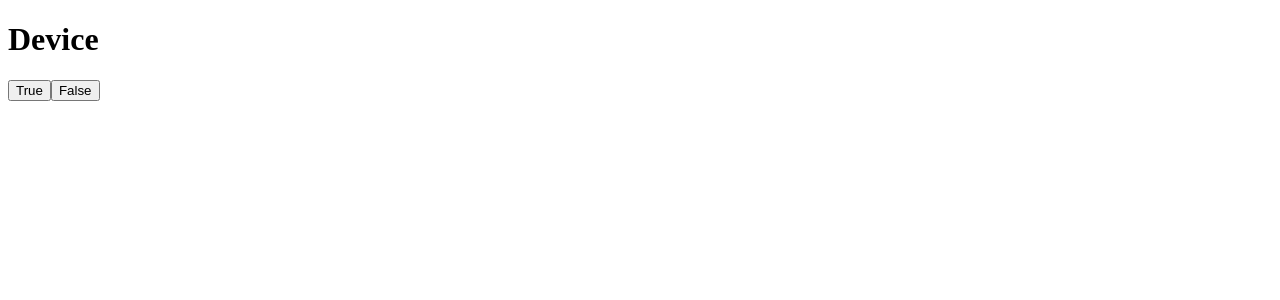
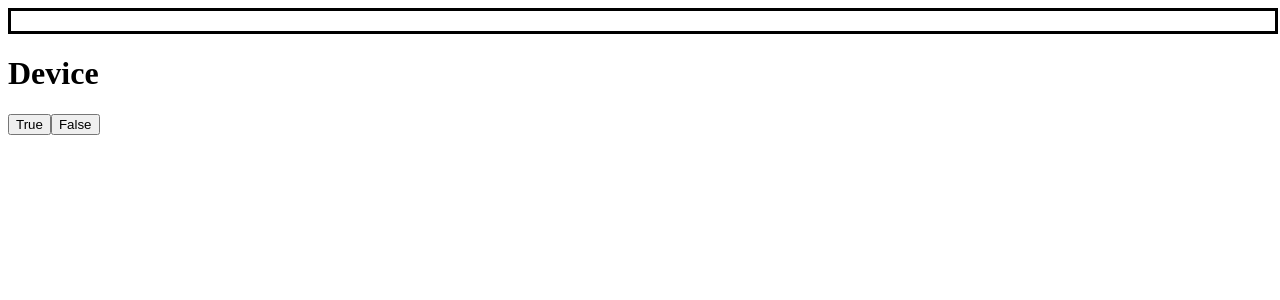
Before and after one commit to felixbouveret/hackathon-2020, a Nuxt app: page / in a window 1280 px wide. Shown: the top 300 px of the page. Built offline with nearby package versions, Linux system fonts and the light colour scheme.

Commit message:
add progress bar component

```diff
--- /dev/null
+++ b/components/progressBar.vue
@@ -0,0 +1,42 @@
+<template>
+  <div class="progress-bar">
+    <span :style="width"></span>
+  </div>
+</template>
+
+<script>
+export default {
+  name: 'progressBar',
+  props: {
+    max: {
+      type: Number,
+      required: true
+    },
+    current: {
+      type: Number,
+      required: true
+    }
+  },
+  computed: {
+    width() {
+      return `width: ${(this.current / this.max) * 100}%`
+    }
+  }
+}
+</script>
+
+<style lang="scss">
+.progress-bar {
+  height: 20px;
+  width: 100%;
+  border: solid 3px black;
+}
+
+.progress-bar span {
+  display: block;
+  height: 20px;
+  width: 0%;
+  background-color: black;
+  transition: 0.2s;
+}
+</style>
--- a/components/steps/device.vue
+++ b/components/steps/device.vue
@@ -14,17 +14,13 @@
 
 <script>
 export default {
-  name: "device",
+  name: 'device',
   methods: {
-    submitStep (payload) {
-      console.log(payload);
-
+    submitStep(payload) {
       this.$emit('nextStep', payload.target.value)
     }
   }
 }
 </script>
 
-<style lang="scss">
-
-</style>
+<style lang="scss"></style>
--- a/components/steps/noDevice.vue
+++ b/components/steps/noDevice.vue
@@ -6,10 +6,8 @@
 
 <script>
 export default {
-  name: "noDevice"
+  name: 'noDevice'
 }
 </script>
 
-<style lang="scss">
-
-</style>
+<style lang="scss"></style>
--- a/pages/index.vue
+++ b/pages/index.vue
@@ -1,12 +1,20 @@
 <template>
-  <component :is="currentStep" @nextStep="goToNextStep" />
+  <div>
+    <progress-bar :max="maxStepNumber" :current="currentStepNumber" />
+    <component :is="currentStep" @nextStep="goToNextStep" />
+  </div>
 </template>
 
 <script>
+import progressBar from '../components/progressBar'
 import stepsScript from '~/sources/steps'
 import { mapActions } from 'vuex'
 
 export default {
+  name: 'stepsPage',
+  components: {
+    progressBar
+  },
   data() {
     return {
       stepsManager: stepsScript(),
@@ -16,6 +24,12 @@ export default {
   computed: {
     currentStep() {
       return this.stepsManager.getStep().component
+    },
+    currentStepNumber() {
+      return this.stepsManager.getStep().currentStep
+    },
+    maxStepNumber() {
+      return this.stepsManager.getStep().maxStep
     }
   },
   methods: {
--- a/sources/steps.js
+++ b/sources/steps.js
@@ -5,6 +5,8 @@ import socialMedia from '~/components/steps/social-media'
 const steps = {
   device: {
     component: Device,
+    currentStep: 0,
+    maxStep: 7,
     nextStep: data => {
       if (data) {
         return 'socialMedia'
@@ -15,9 +17,13 @@ const steps = {
   },
   noDevice: {
     component: noDevice,
+    currentStep: 1,
+    maxStep: 1,
     nextStep: () => {}
   },
   socialMedia: {
+    currentStep: 1,
+    maxStep: 7,
     component: socialMedia,
     nextStep: data => {}
   }
```
